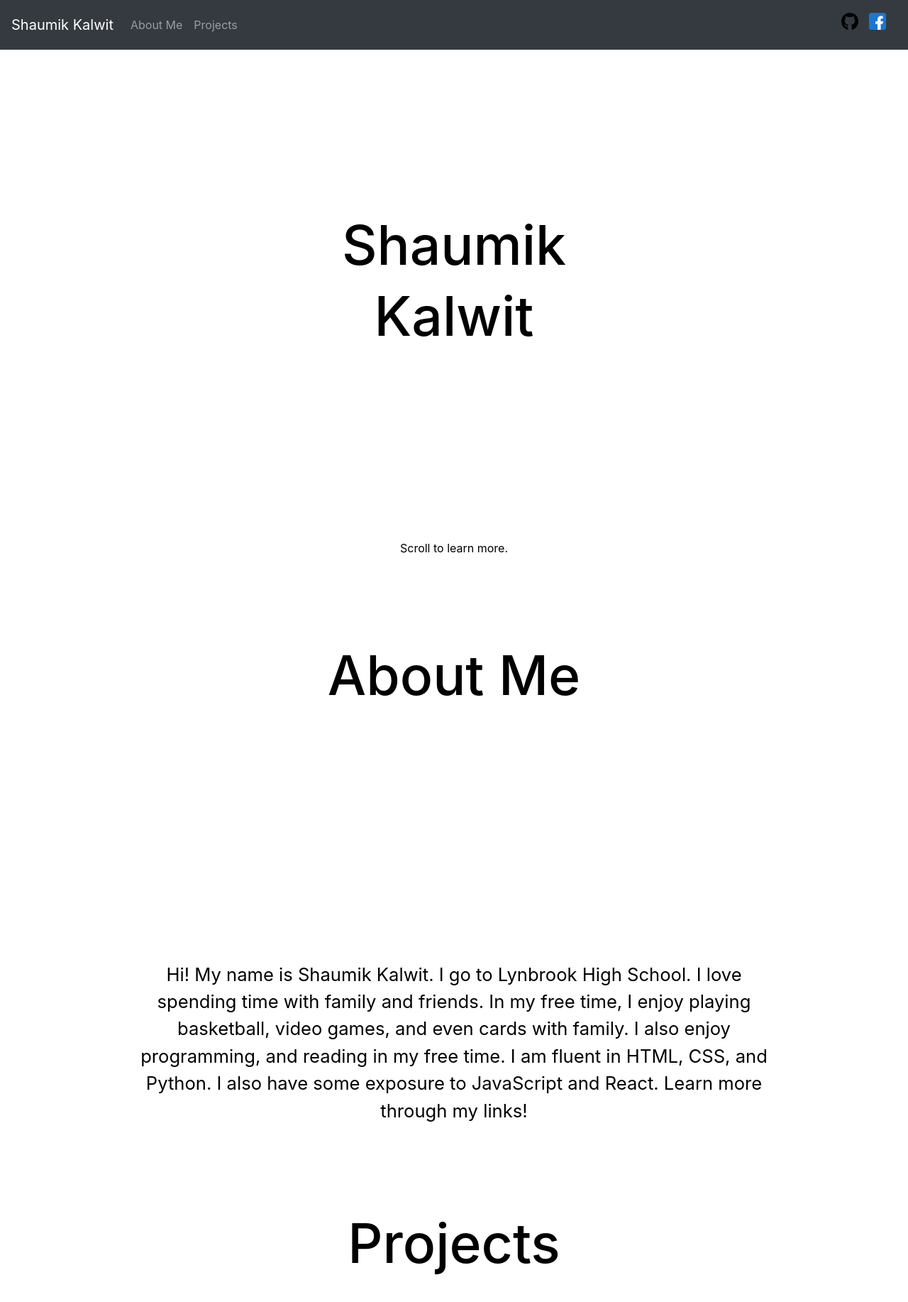
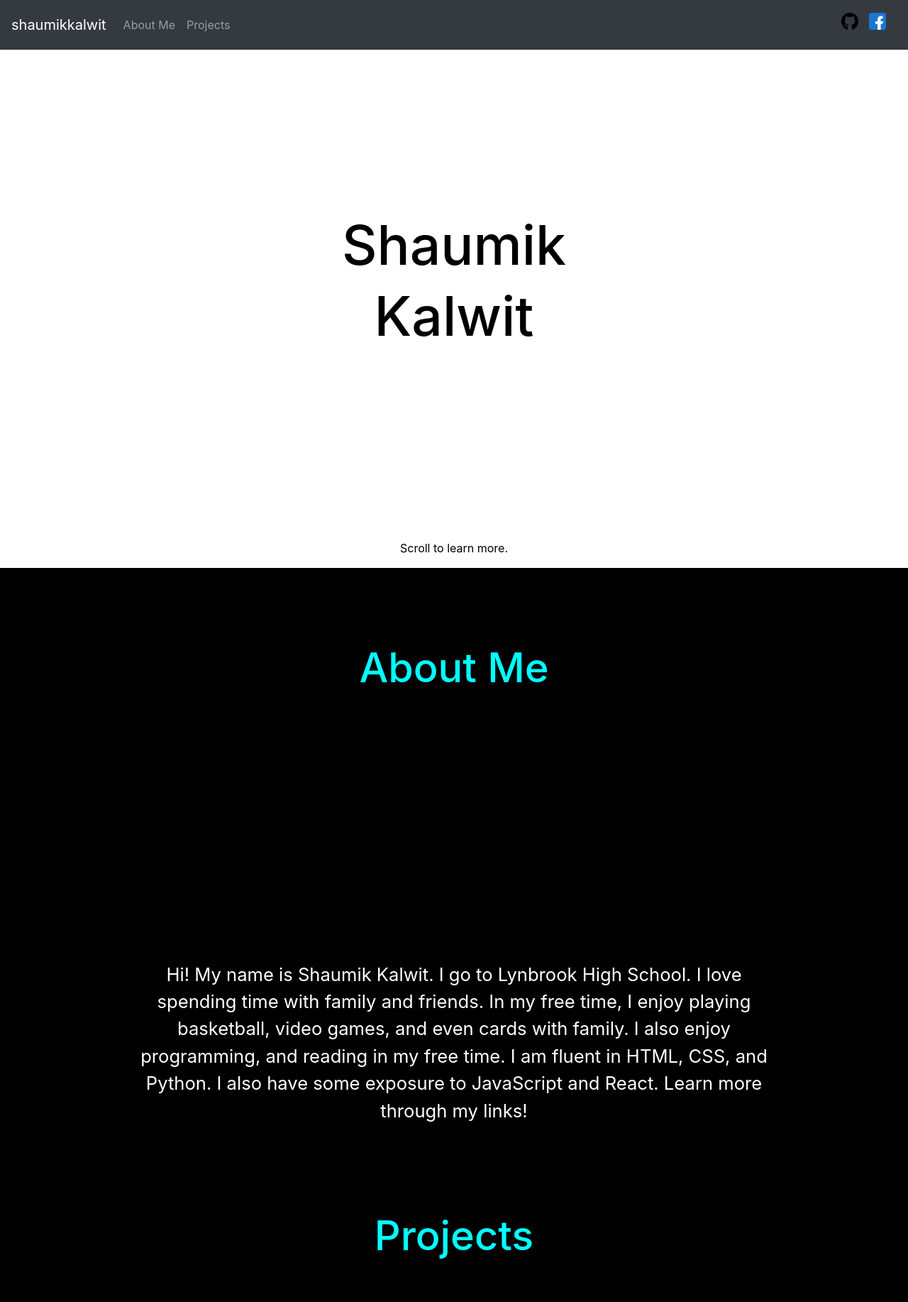
Before and after one commit to shaumikkalwit/shaumikkalwit.github.io, a React (Create React App) app in the folder frontend/: page / in a window 1280 px wide. Shown: the top 1834 px of the page at 71% size. Built offline with nearby package versions, Linux system fonts and the light colour scheme.

Commit message:
picked font colors for titles

```diff
--- a/frontend/src/App.js
+++ b/frontend/src/App.js
@@ -21,11 +21,11 @@ class App extends React.Component {
     return (
     <div>
       <Navbar bg="dark" variant="dark" expand="lg" position="sticky" fixed="top">
-        <Navbar.Brand href="#LandingPage">Shaumik Kalwit</Navbar.Brand>
+        <Navbar.Brand href="#LandingPage">shaumikkalwit</Navbar.Brand>
         <Navbar.Collapse id="basic-navbar-nav">
         <Nav className="mr-auto">
           <Nav.Link href="#AboutUs" >About Me</Nav.Link>
-          <Nav.Link href="#Projects" >Projects</Nav.Link>
+          <Nav.Link href="#Projects" color="red">Projects</Nav.Link>
         </Nav>
         <div class="icons">
           <a href="https://github.com/shaumikkalwit"><ImgLinks src={Github}/></a>
@@ -65,8 +65,7 @@ class App extends React.Component {
       </Flexbox>
     </div>
   );
-  }
-
+ }
 }
 
 export default App;
--- a/frontend/src/components/AboutText.js
+++ b/frontend/src/components/AboutText.js
@@ -10,7 +10,7 @@ const AboutText = styled.p`
   		padding-right: 15vw;
 	}
 
-	color: black;
+	color: white;
 
 	font-size: 6vw;
 
--- a/frontend/src/components/AboutTitle.js
+++ b/frontend/src/components/AboutTitle.js
@@ -5,10 +5,10 @@ const AboutTitle = styled.h1`
 
 	@media (min-width: 992px) {
 
-		font-size: 6vw;
+		font-size: 4.5vw;
 	}
 
-	color: black;
+	color: #00ffff;
 
 	font-size: 14vw;
 
--- a/frontend/src/components/Section.js
+++ b/frontend/src/components/Section.js
@@ -5,6 +5,8 @@ const Container = styled.div`
 
 	width: 100vw;
 	height: 100vh;
+
+	background-color: black;
 
 	padding-top: 56px;
 
--- a/frontend/src/components/Title.js
+++ b/frontend/src/components/Title.js
@@ -5,10 +5,10 @@ const Title = styled.h1`
 
 	@media (min-width: 992px) {
 
-		font-size: 6vw;
+		font-size: 4.5vw;
 	}
 
-	color: black;
+	color: #00ffff;
 
 	font-size: 14vw;
 
```
Also changed, not shown: frontend/src/index.css (line endings or trailing spaces).
